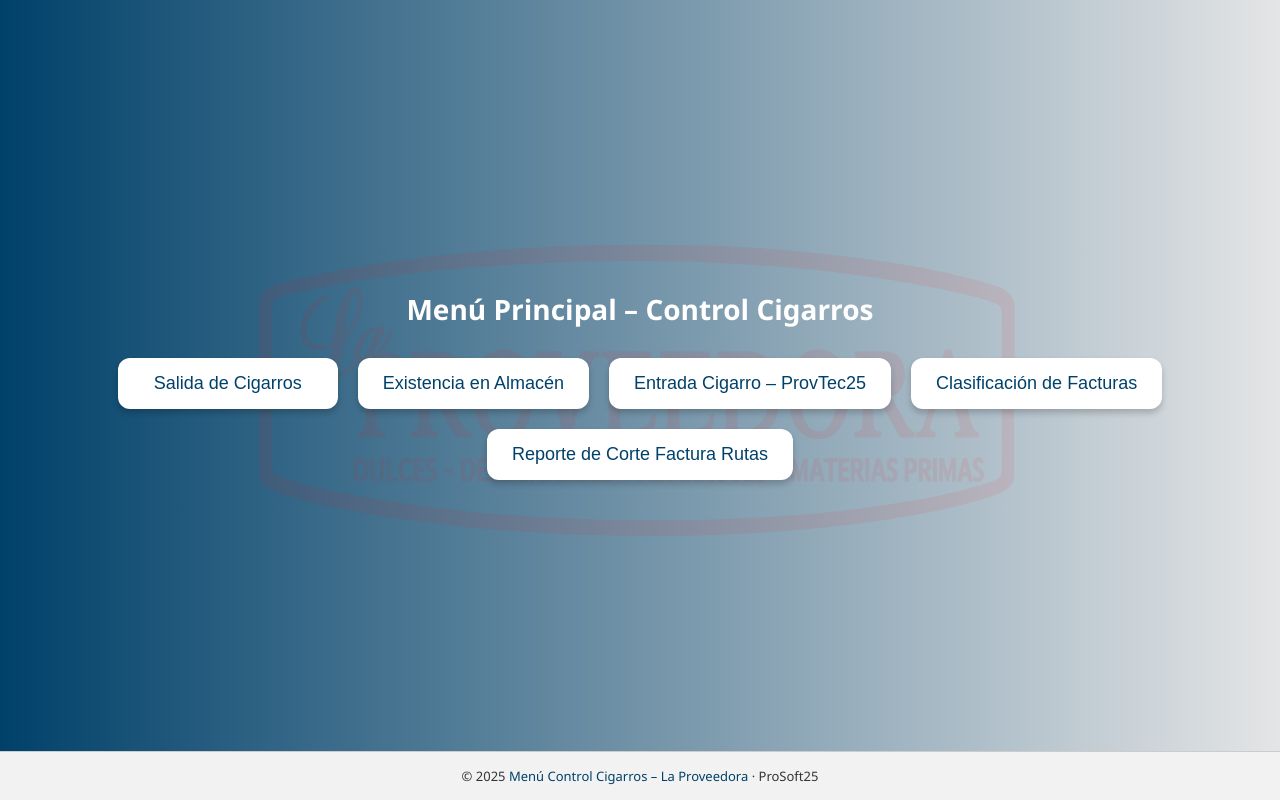
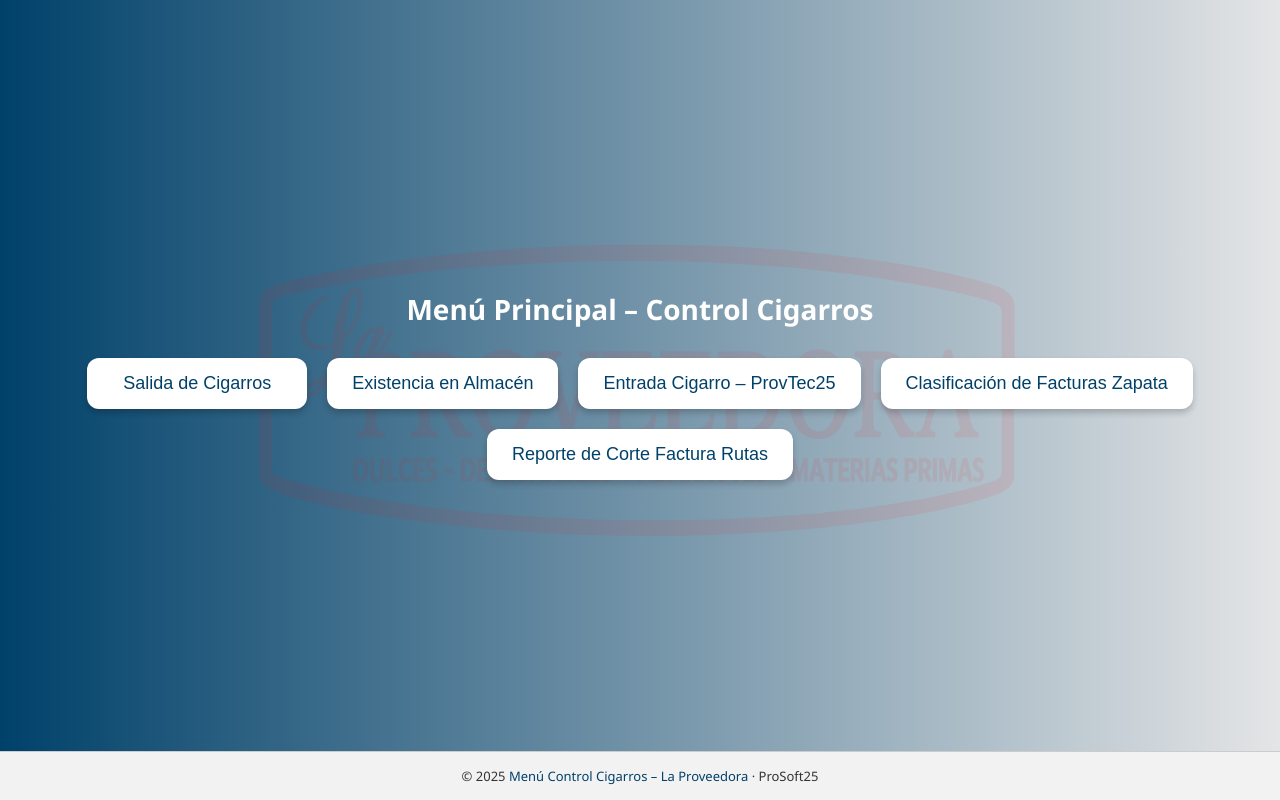
Before and after one commit to LizandroLumbreras/MENU-LOGISTICA-GIBRAN, a plain HTML site: page index.html in a window 1280 px wide. Drawn offline with Linux system fonts and the light colour scheme.

Commit message:
Update button link for Clasificación de Facturas

```diff
--- a/index.html
+++ b/index.html
@@ -103,7 +103,7 @@
   <button class="menu-button" onclick="window.location.href='https://lizandrolumbreras.github.io/SALIDA-CIGARRO25/'">Salida de Cigarros</button>
   <button class="menu-button" onclick="window.location.href='https://lizandrolumbreras.github.io/EXISTENCIA-ALMACEN-CIGARRO/'">Existencia en Almacén</button>
   <button class="menu-button" onclick="window.location.href='https://lizandrolumbreras.github.io/CIGARRO-GIBRAN-PROVTEC25/'">Entrada Cigarro – ProvTec25</button>
-  <button class="menu-button" onclick="window.location.href='https://licaptio.github.io/CLASIFICACION-FACTURAS/'">Clasificación de Facturas</button>
+  <button class="menu-button" onclick="window.location.href='https://lizandrolumbreras.github.io/CARGA-FACTURAS-ZAPATA/'">Clasificación de Facturas Zapata</button>
   <button class="menu-button" onclick="window.location.href='https://licaptio.github.io/pwa-provsoft/POSVTAV2/REPORTE-CORTE-FACTURA.html'">Reporte de Corte Factura Rutas</button>
 </div>
     </div>
```
